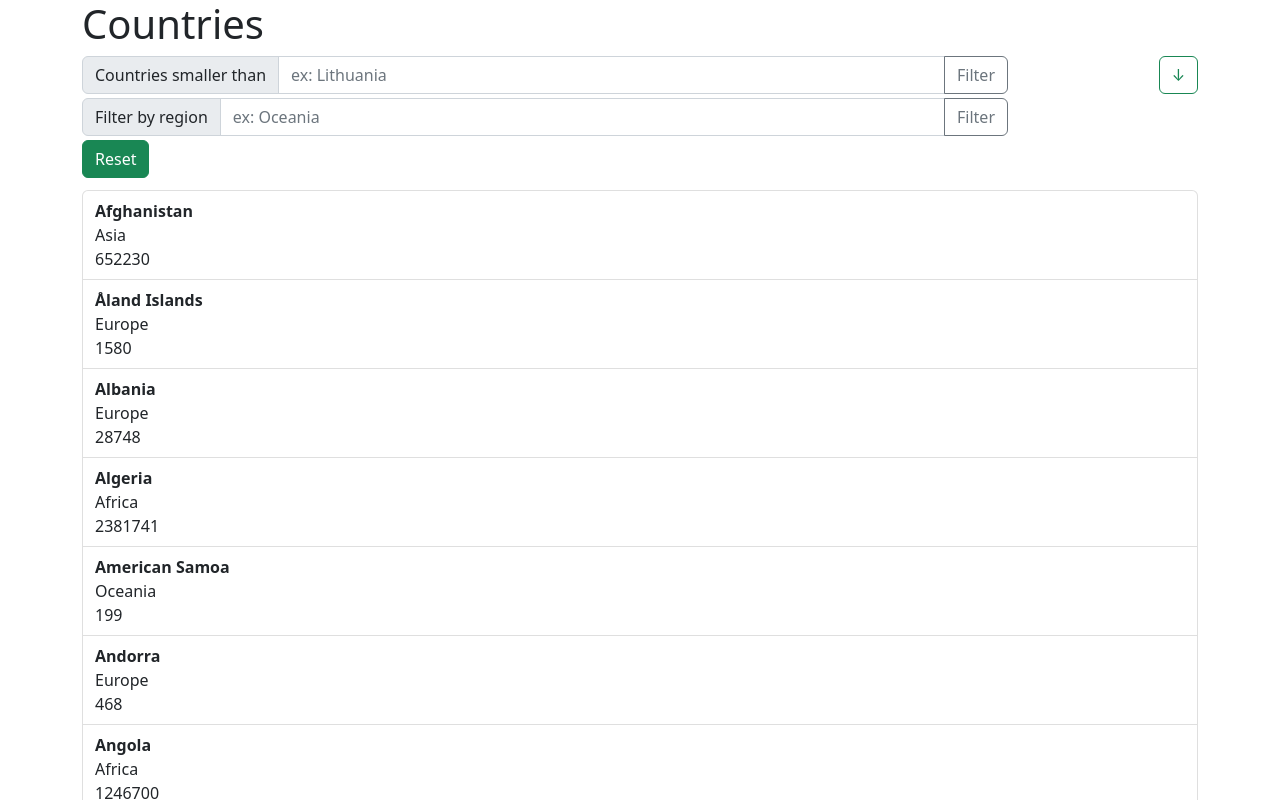
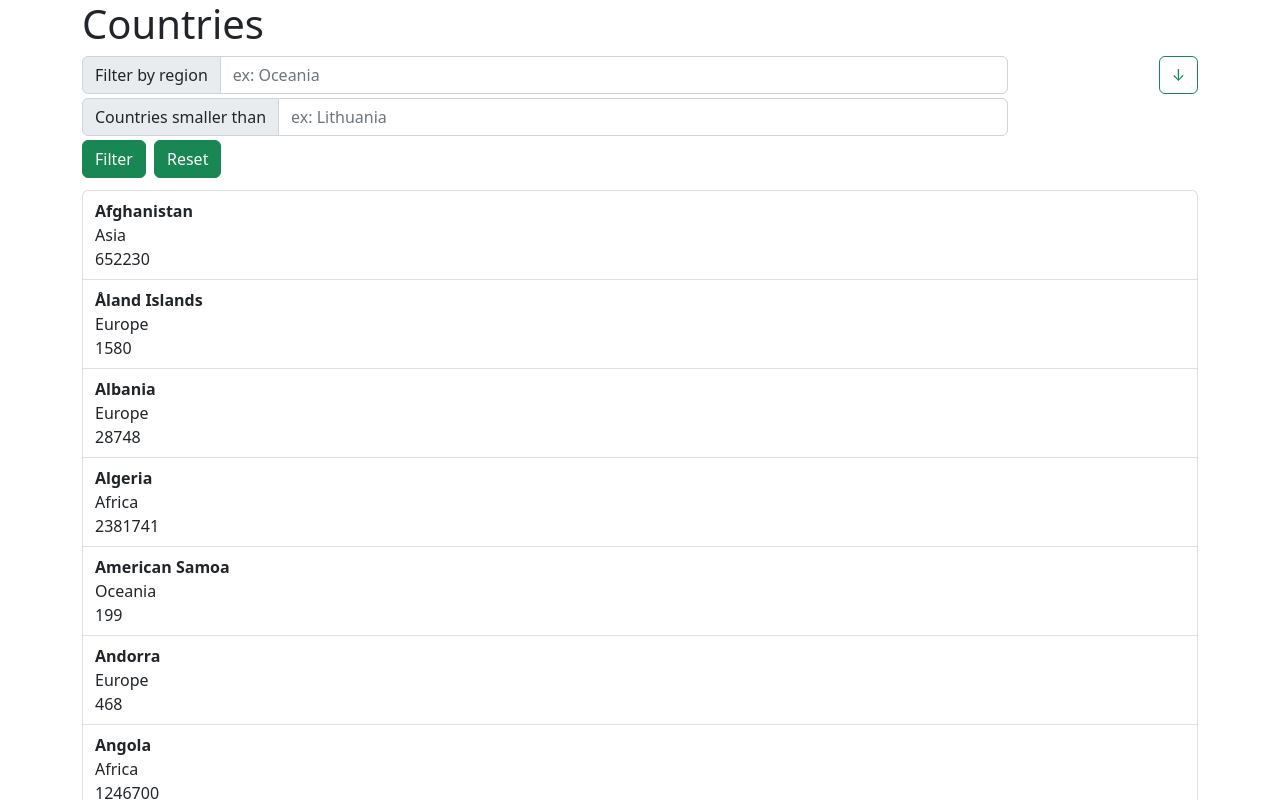
Before and after one commit to MoniBuciuman/countries, a React (Create React App) app: page / in a window 1280 px wide. Shown: the top 800 px of the page. Built offline with nearby package versions, Linux system fonts and the light colour scheme.

Commit message:
refactoring filter and sorting

```diff
--- a/src/components/CountriesList.tsx
+++ b/src/components/CountriesList.tsx
@@ -8,87 +8,65 @@ import { SortDirection } from "../const";
 
 export const CountriesList = () => {
   const [countries, setCountries] = useState<Array<CountryType>>([]);
-  const [parsedCountries, setParsedCountries] = useState<Array<CountryType>>(
-    []
-  );
+  const [filteredCountries, setFilteredCountries] = useState<
+    Array<CountryType>
+  >([]);
 
   useEffect(() => {
     fetchCountries((countries: any[]) => {
       setCountries(countries);
+      setFilteredCountries(countries);
     });
   }, []);
 
-  useEffect(() => {
-    setParsedCountries(countries);
-  }, [countries]);
+  const onSort = (sortDirection: SortDirection) => {
+    let collator = new Intl.Collator();
 
-  const onSort = (sortDirection: SortDirection) => {
-    const sortedCountries = [...parsedCountries].sort((a, b) => {
-      if (a.name < b.name) {
-        if (sortDirection === SortDirection.AtoZ) {
-          return 1;
-        } else {
-          return -1;
-        }
-      }
-      if (a.name > b.name) {
-        if (sortDirection === SortDirection.AtoZ) {
-          return -1;
-        } else {
-          return 1;
-        }
-      }
-
-      return 0;
+    const sortedCountries = [...filteredCountries].sort((a, b) => {
+      return sortDirection === SortDirection.AtoZ
+        ? collator.compare(a.name, b.name)
+        : -collator.compare(a.name, b.name);
     });
 
-    setParsedCountries(sortedCountries);
+    setFilteredCountries(sortedCountries);
   };
 
-  const onFilterByAreaSize = (countryName: string) => {
-    const countryArea = countries.find(
-      (country) => country.name === countryName
-    )?.area;
-    console.log(countryArea);
+  const onFilter = (searchedRegion: string, searchedCountry: string) => {
+    let filteredCountries = [...countries];
 
-    let filteredCountriesByAreaSize = [];
-    if (countryArea !== undefined && countryArea !== null) {
-      filteredCountriesByAreaSize = [...countries].filter(
-        (country) =>
-          country.area !== undefined &&
-          country.area !== null &&
-          country.area < countryArea
+    if (searchedRegion) {
+      filteredCountries = filteredCountries.filter(
+        (country) => country.region === searchedRegion
       );
-    } else {
-      filteredCountriesByAreaSize = [...countries];
     }
-    console.log(filteredCountriesByAreaSize);
 
-    setParsedCountries(filteredCountriesByAreaSize);
-  };
+    if (searchedCountry) {
+      const countryArea = countries.find(
+        (country) => country.name === searchedCountry
+      )?.area;
 
-  const onFilterByRegion = (region: string) => {
-    const filteredCountriesByRegion = [...countries].filter(
-      (country) => country.region === region
-    );
-    setParsedCountries(filteredCountriesByRegion);
+      filteredCountries = filteredCountries.filter(
+        (country) => (country?.area ?? 0) < (countryArea ?? 0)
+      );
+    }
+
+    setFilteredCountries(filteredCountries);
   };
 
   const onReset = () => {
-    setParsedCountries(countries);
+    setFilteredCountries(countries);
   };
 
   return (
     <>
       <SortFilterComponent
         onSort={onSort}
-        onFilterByAreaSize={onFilterByAreaSize}
-        onFilterByRegion={onFilterByRegion}
+        onFilter={onFilter}
         onReset={onReset}
       />
       <ListGroup as="ol">
-        {parsedCountries
-          ? parsedCountries.map((country) => {
+        {filteredCountries
+          ? filteredCountries.map((country) => {
               return (
                 <ListGroup.Item
                   as="li"
--- a/src/components/SortFilterComponent.tsx
+++ b/src/components/SortFilterComponent.tsx
@@ -4,15 +4,13 @@ import { SortDirection } from "../const";
 
 interface SortFilterComponentProps {
   onSort: (sosortDirectionrt: SortDirection) => void;
-  onFilterByAreaSize: (country: string) => void;
-  onFilterByRegion: (region: string) => void;
+  onFilter: (region: string, country: string) => void;
   onReset: () => void;
 }
 
 export const SortFilterComponent: React.FC<SortFilterComponentProps> = ({
   onSort,
-  onFilterByAreaSize,
-  onFilterByRegion,
+  onFilter,
   onReset,
 }) => {
   const [sortDirection, setSortDirection] = useState(SortDirection.AtoZ);
@@ -29,20 +27,8 @@ export const SortFilterComponent: React.FC<SortFilterComponentProps> = ({
     onSort(latestSortDirection);
   };
 
-  const handleFilterByArea = () => {
-    onFilterByAreaSize(country);
-  };
-
-  const handleArea = (event: React.ChangeEvent<HTMLInputElement>) => {
-    setCountry(event.target.value);
-  };
-
-  const handleRegion = (event: React.ChangeEvent<HTMLInputElement>) => {
-    setRegion(event.target.value);
-  };
-
-  const handleFilterByRegion = () => {
-    onFilterByRegion(region);
+  const handleFilter = () => {
+    onFilter(region, country);
   };
 
   const handleReset = () => {
@@ -51,9 +37,27 @@ export const SortFilterComponent: React.FC<SortFilterComponentProps> = ({
     setRegion("");
   };
 
+  const onChangeArea = (event: React.ChangeEvent<HTMLInputElement>) => {
+    setCountry(event.target.value);
+  };
+
+  const onChangeRegion = (event: React.ChangeEvent<HTMLInputElement>) => {
+    setRegion(event.target.value);
+  };
+
   return (
     <Row className="mb-2">
       <Col sm={10}>
+        <Row>
+          <InputGroup className="mb-1">
+            <InputGroup.Text id="region">Filter by region</InputGroup.Text>
+            <Form.Control
+              placeholder="ex: Oceania"
+              value={region}
+              onChange={onChangeRegion}
+            />
+          </InputGroup>
+        </Row>
         <Row>
           <InputGroup className="mb-1">
             <InputGroup.Text id="countryToFilterBy">
@@ -62,34 +66,13 @@ export const SortFilterComponent: React.FC<SortFilterComponentProps> = ({
             <Form.Control
               placeholder="ex: Lithuania"
               value={country}
-              onChange={handleArea}
+              onChange={onChangeArea}
             />
-            <Button
-              variant="outline-secondary"
-              id="countryToFilterByBtn"
-              onClick={handleFilterByArea}
-            >
-              Filter
-            </Button>
           </InputGroup>
         </Row>
-        <Row>
-          <InputGroup className="mb-1">
-            <InputGroup.Text id="region">Filter by region</InputGroup.Text>
-            <Form.Control
-              placeholder="ex: Oceania"
-              value={region}
-              onChange={handleRegion}
-            />
-            <Button
-              variant="outline-secondary"
-              id="regionBtn"
-              onClick={handleFilterByRegion}
-            >
-              Filter
-            </Button>
-          </InputGroup>
-        </Row>
+        <Button variant="success" className="mb-1 me-2" onClick={handleFilter}>
+          Filter
+        </Button>
         <Button variant="success" className="mb-1" onClick={handleReset}>
           Reset
         </Button>
```
